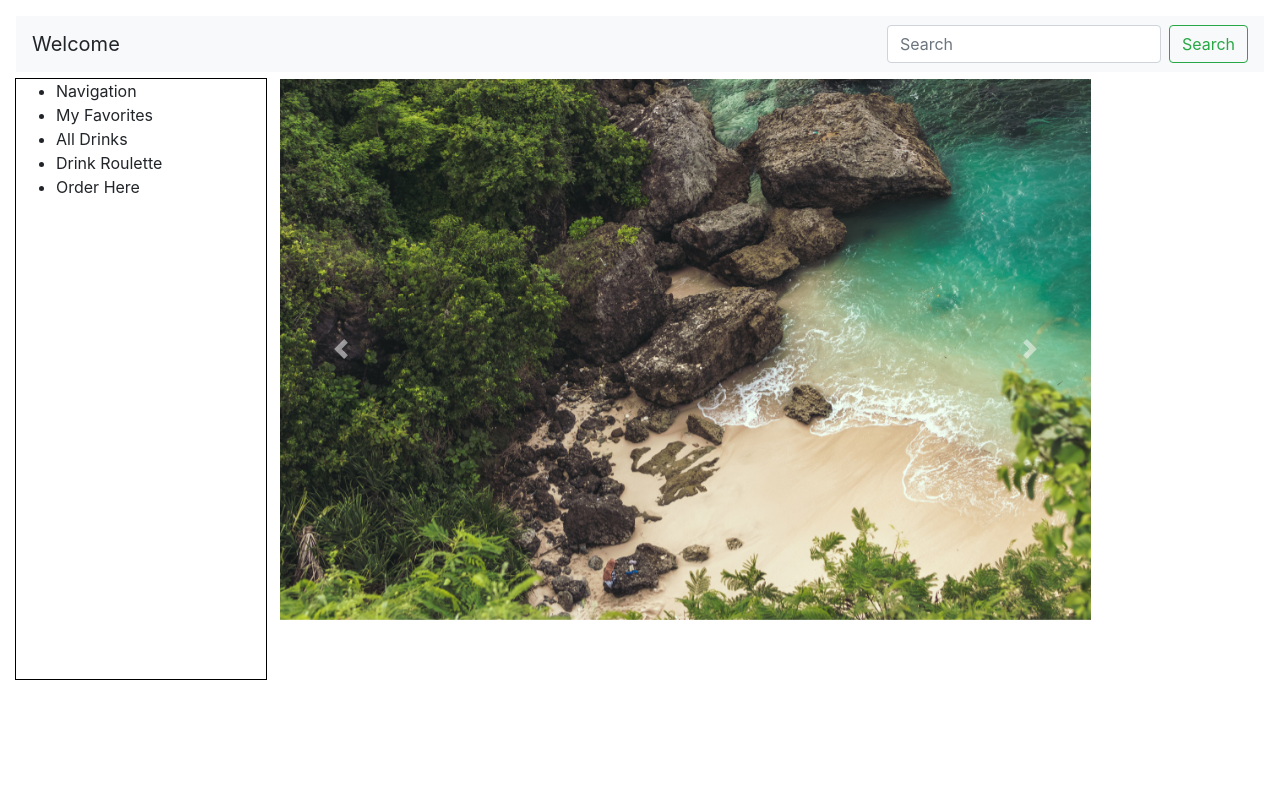
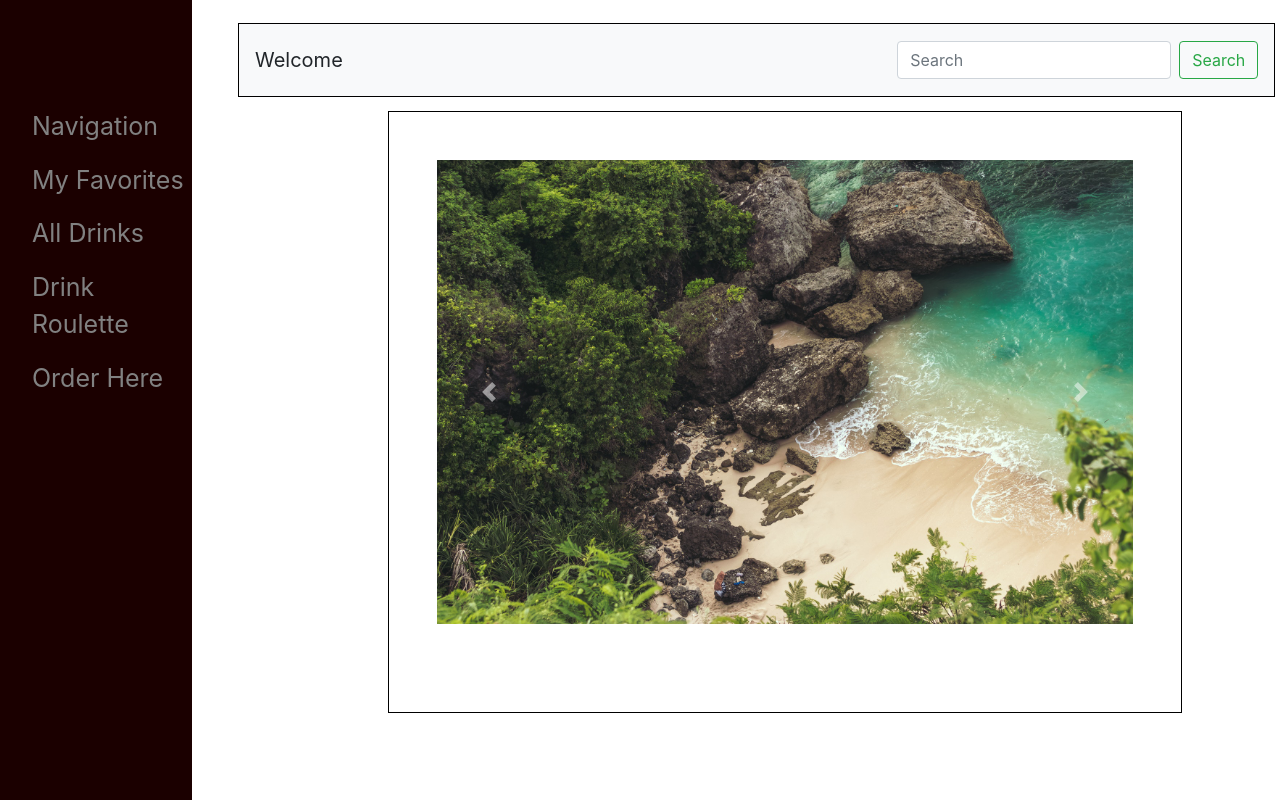
Before and after one commit to feven-l/Pyhton_final_project, a Django app: page / in a window 1280 px wide. Run offline with Django 3.2, Linux system fonts and the light colour scheme; some libraries are stand-ins or nearby versions.

Commit message:
sidebar navigation styled-50% complete

```diff
--- a/drink_project/apps/drink_app/static/drink_app/style.css
+++ b/drink_project/apps/drink_app/static/drink_app/style.css
@@ -1,18 +1,40 @@
-/* *{
+
+/* WELCOME & SEARCH BAR */
+.navbar{
     outline: 1px solid black;
-} */
-.side_bar{
-    margin-top: 7px;
-    width: 20%;
-    height: 600px;
-    outline: 1px solid black;
-    display: inline-block;
-    vertical-align: top;
+    width: 85%;
+    margin-left: 200px;
 }
+
+/* SIDE NAVIGATION BAR */
+.side_nav {
+    height: 100%; /* 100% Full-height */
+    width: 15%;
+    position: fixed; /* Stay in place */
+    z-index: 1; /* Stay on top */
+    top: 0; /* Stay at the top */
+    left: 0;
+    background-color: rgb(27, 0, 0); /* Black*/
+    overflow-x: hidden; /* Disable horizontal scroll */
+    padding-top: 100px; /* Place content 60px from the top */
+    transition: 0.5s; /* 0.5 second transition effect to slide in the sidenav */
+}
+.side_nav a {
+    padding: 8px 8px 8px 32px;
+    text-decoration: none;
+    font-size: 25px;
+    color: #818181;
+    display: block;
+    transition: 0.3s;
+}
+.side_nav a:hover {
+    color: #f1f1f1;
+}
+/* MAIN CONTENT */
 .maincont{
     width: 65%;
     height: 600px;
-    margin-left: 10px;
+    margin-left: 350px;
     margin-top: 7px;
-
+    outline: 1px solid black;
 }
--- a/drink_project/apps/drink_app/templates/drink_app/index.html
+++ b/drink_project/apps/drink_app/templates/drink_app/index.html
@@ -9,35 +9,33 @@
     {% load static %}
     <link rel="stylesheet" href="{% static 'drink_app/style.css' %}">
   </head>
-  <body>
-    <div class="wrapper container-fluid w-auto p-3" >
-        <div class="search navbar navbar-light bg-light">
+  <body class="p-3 mb-2">
+    <div class="wrapper container-fluid w-auto m-2" >
+        <div class="search navbar navbar-light bg-light p-3">
             <a class="navbar-brand">Welcome</a>
             <form class="form-inline">
                 <input class="form-control mr-sm-2" type="search" placeholder="Search" aria-label="Search">
                 <button class="btn btn-outline-success my-2 my-sm-0" type="submit">Search</button>
             </form>
         </div>
-        <div class="side_bar">
-            <ul>
-                <li>Navigation</li>
-                <li>My Favorites</li>
-                <li>All Drinks</li>
-                <li>Drink Roulette</li>
-                <li>Order Here</li>
-            </ul>
+        <div class="side_bar mr-5 side_nav">
+            <a href="#">Navigation</a>
+            <a href="#">My Favorites</a>
+            <a href="#">All Drinks</a>
+            <a href="#">Drink Roulette</a>
+            <a href="#">Order Here</a>
         </div>
-        <div class="maincont d-inline-block">
-                <div id="carouselExampleControls" class="carousel slide w-80" data-ride="carousel">
-                        <div class="carousel-inner w-60">
+        <div class="maincont d-inline-block p-5 mt-3">
+                <div id="carouselExampleControls" class="carousel slide" data-ride="carousel">
+                        <div class="carousel-inner w-20">
                           <div class="carousel-item active">
                             <img class="d-block w-100" src="{% static 'drink_app/images/aerial_view.jpg' %}" alt="First slide">
                           </div>
                           <div class="carousel-item">
-                            <img class="d-block w-100" src="..." alt="Second slide">
+                            <img class="d-block w-100" src="{% static 'drink_app/images/aerial_view.jpg' %}" alt="Second slide">
                           </div>
                           <div class="carousel-item">
-                            <img class="d-block w-100" src="..." alt="Third slide">
+                            <img class="d-block w-100" src="{% static 'drink_app/images/aerial_view.jpg' %}" alt="Third slide">
                           </div>
                         </div>
                         <a class="carousel-control-prev" href="#carouselExampleControls" role="button" data-slide="prev">
```
